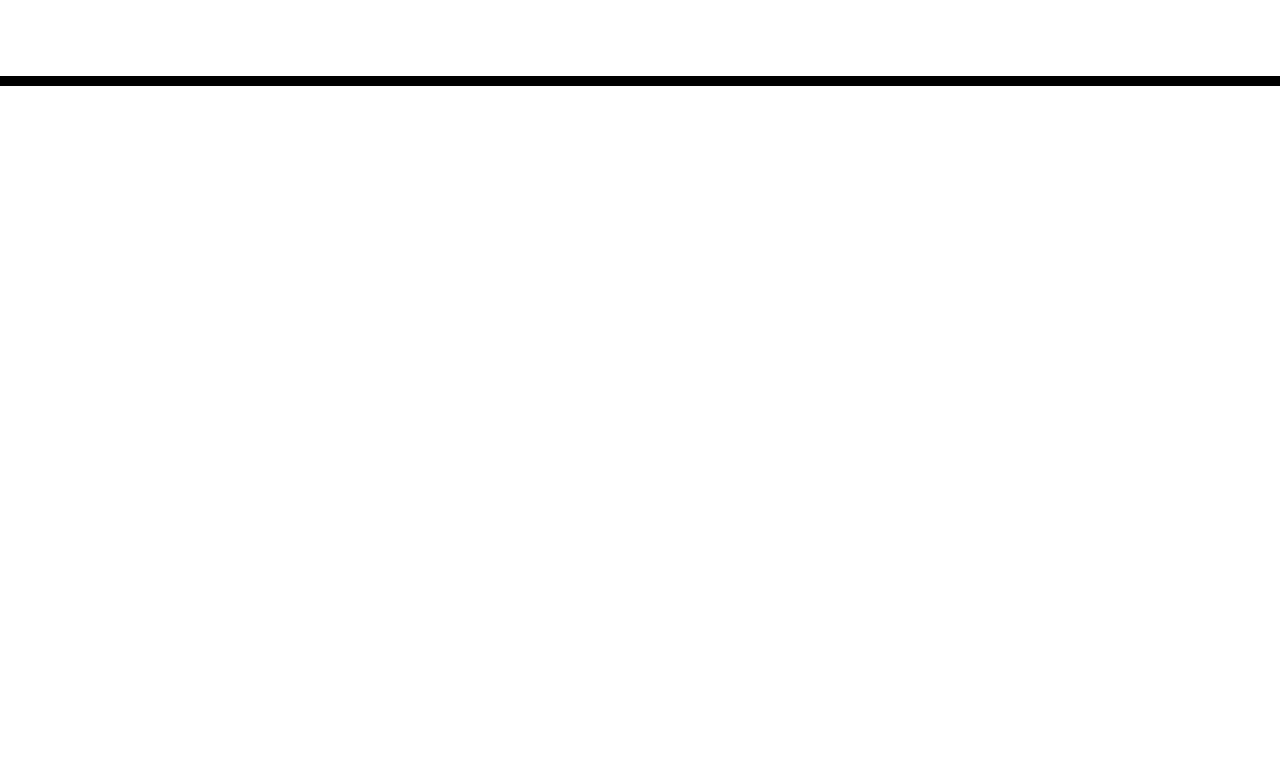
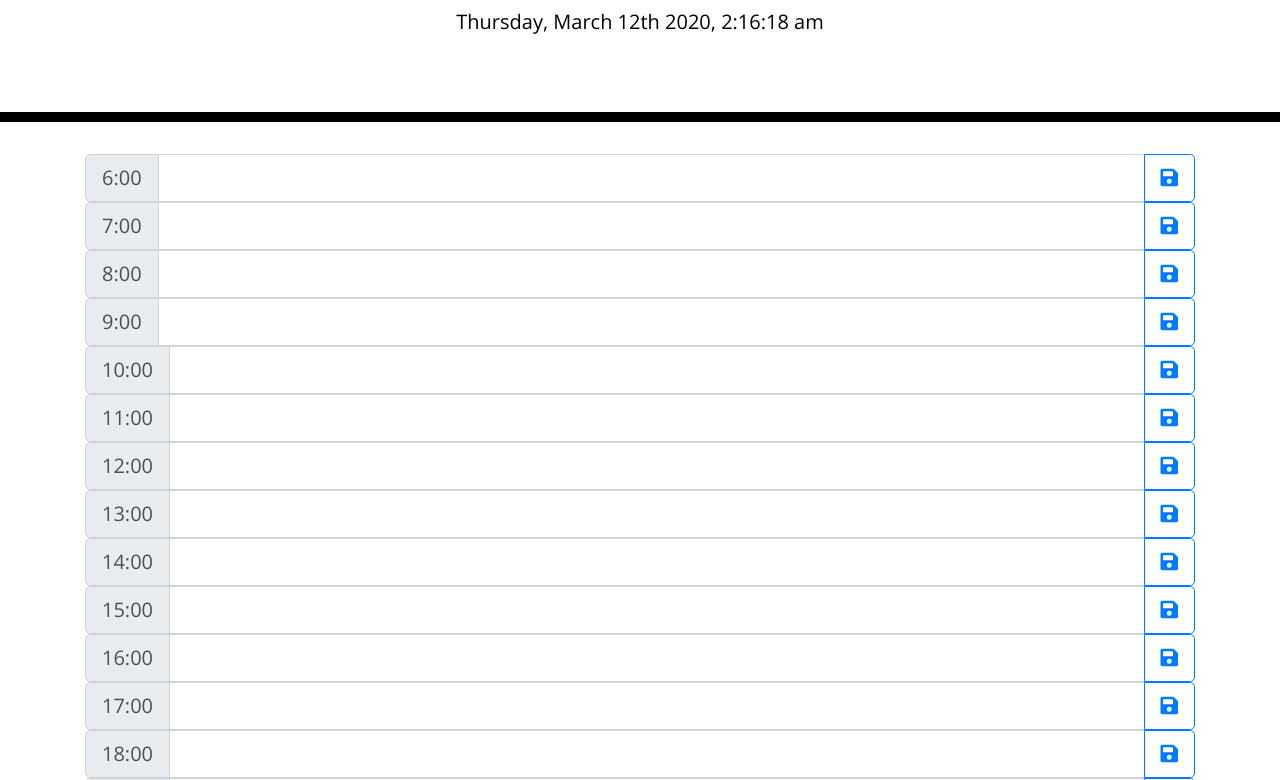
Before and after one commit to armcbride/planner, a plain HTML site: page develop/index.html in a window 1280 px wide. Shown: the part 182-962 px from the top of the page. Before the commit the page ends 800 px from the top, so only its background shows below. Drawn offline with nearby package versions, Linux system fonts and the light colour scheme.

Commit message:
create function to post current day/time on page, added function to post hours in table with save button functin and user input section

```diff
--- a/develop/index.html
+++ b/develop/index.html
@@ -19,20 +19,24 @@
       rel="stylesheet"
     />
     <link rel="stylesheet" href="style.css" />
-    <title>Work Day Scheduler</title>
+    <title>Daily Planner</title>
   </head>
 
   <body>
     <header class="jumbotron">
       <h1 class="display-3">The Plan for Today</h1>
-      <p class="lead">what I am doing today</p>
+      <p class="lead">Up Next on:</p>
       <p id="currentDay" class="lead"></p>
     </header>
-    <div class="container">
+    <div class="container" id="timeBlocks">
       <!-- Timeblocks go here -->
     </div>
 
+
+
+<!--JavaScript links-->
     <script src="https://code.jquery.com/jquery-3.4.1.min.js"></script>
     <script src="https://cdnjs.cloudflare.com/ajax/libs/moment.js/2.24.0/moment.min.js"></script>
+    <script src = "script.js"></script>
   </body>
 </html>
--- a/develop/script.js
+++ b/develop/script.js
@@ -0,0 +1,54 @@
+$(document).ready(function(){
+// Get current date and time from Moment
+var currentDay= moment().format("dddd, MMMM Do YYYY, h:mm:ss a");
+var currentHour= moment().hour();
+console.log(currentHour);
+// Display current time in proper HTML
+$('#currentDay').text(currentDay);
+var display= $('currentDay');
+display.text(currentDay);
+
+//pushing timeblocks to HTML
+var timeBlocks = $('#timeBlocks');
+var userAddendum = "";
+var hourSlot= "";
+//array of time
+var dayHours = [6, 7, 8, 9, 10, 11, 12, 13, 14, 15, 16, 17, 18, 19, 20, 21, 22, 23,];
+
+//function to paste time blocks on page
+function setTimeBlocks (){
+    var times = "";
+    for (var i = 0; i < dayHours.length; i++) {
+        var setHours = "" +
+            '<div class="input-group input-group-lg">' +
+            '<div class="input-group-prepend">' +
+            '<span class="input-group-text">' + dayHours[i]+ ":00" +
+             '</span>' +
+            '</div>' +
+            '<input type="text" class="form-control" id="' + dayHours[i] + '" value=""/>' +
+            '<div class="input-group-append">' +
+            '<button class="btn btn-outline-primary saveButton" data-time="' + dayHours[i] + '"><i class="fa fa-save"></i></button>' +
+            '</div>' +
+            '</div>';
+
+        times += setHours;
+
+        for (var j = 0; j < dayHours.length; j++) {
+            $('#' + dayHours[i]).text(hourSlot);
+        }
+    }
+    timeBlocks.append(times);
+}
+
+console.log(setTimeBlocks());
+
+//setting colors to time blocks
+
+
+
+
+
+
+
+//bottom of code
+});
```
